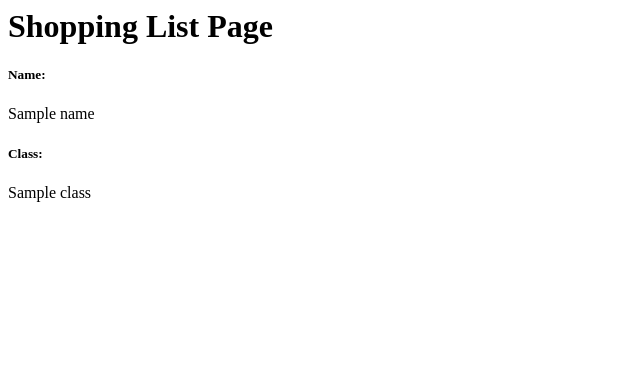
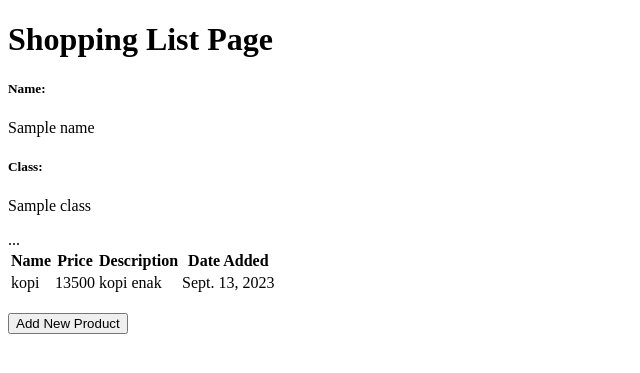
Before and after one commit to ferdinandraja/shopping-list, a Django app: template main/templates/main.html in a window 1280 px wide. Shown: the top 373 px of the page, without its empty margins (0-640 px from the left). Run offline with Django 4.2, Linux system fonts and the light colour scheme; data comes from the database, SQL or seed files in the repository; both versions use the stored data as it was after the commit; tables that the repository leaves empty hold one stand-in row (values such as "Sample post"); the template is opened without the code that fills it: values that come from a table or form of the project are taken from there, most other values are stand-ins (such as "Sample title", 1, 10 or a date in 2020).

Commit message:
Completed Tutorial 2

```diff
--- a/main/templates/main.html
+++ b/main/templates/main.html
@@ -1,7 +1,39 @@
-<h1>Shopping List Page</h1>
+{% extends 'base.html' %}
 
-<h5>Name:</h5>
-<p>{{ name }}</p>
+{% block content %}
+    <h1>Shopping List Page</h1>
 
-<h5>Class:</h5>
-<p>{{ class }}</p><!-- Change it to your class -->
+    <h5>Name:</h5>
+    <p>{{name}}</p>
+
+    <h5>Class:</h5>
+    <p>{{class}}</p>
+    ...
+<table>
+    <tr>
+        <th>Name</th>
+        <th>Price</th>
+        <th>Description</th>
+        <th>Date Added</th>
+    </tr>
+
+    {% comment %} Below is how to show the product data {% endcomment %}
+
+    {% for product in products %}
+        <tr>
+            <td>{{product.name}}</td>
+            <td>{{product.price}}</td>
+            <td>{{product.description}}</td>
+            <td>{{product.date_added}}</td>
+        </tr>
+    {% endfor %}
+</table>
+
+<br />
+
+<a href="{% url 'main:create_product' %}">
+    <button>
+        Add New Product
+    </button>
+</a>
+{% endblock content %}
--- a/main/urls.py
+++ b/main/urls.py
@@ -1,8 +1,13 @@
 from django.urls import path
-from main.views import show_main
+from main.views import show_main, create_product, show_xml, show_json,show_xml_by_id, show_json_by_id
 
 app_name = 'main'
 
 urlpatterns = [
     path('', show_main, name='show_main'),
+    path('create-product', create_product, name='create_product'),
+    path('xml/', show_xml, name='show_xml'),
+    path('json/', show_json, name='show_json'),
+    path('xml/<int:id>/', show_xml_by_id, name='show_xml_by_id'),
+    path('json/<int:id>/', show_json_by_id, name='show_json_by_id'),
 ]
--- a/shopping_list/settings.py
+++ b/shopping_list/settings.py
@@ -58,7 +58,7 @@ ROOT_URLCONF = 'shopping_list.urls'
 TEMPLATES = [
     {
         'BACKEND': 'django.template.backends.django.DjangoTemplates',
-        'DIRS': [],
+        'DIRS': [BASE_DIR / 'templates'], # add this line
         'APP_DIRS': True,
         'OPTIONS': {
             'context_processors': [
--- a/shopping_list/urls.py
+++ b/shopping_list/urls.py
@@ -17,6 +17,6 @@ Including another URLconf
 from django.contrib import admin
 from django.urls import path,include
 urlpatterns = [
+    path('', include('main.urls')),
     path('admin/', admin.site.urls),
-    path('main/', include('main.urls')),
 ]
```
Also changed, not shown: main/views.py (+33 -4 lines), db.sqlite3.
